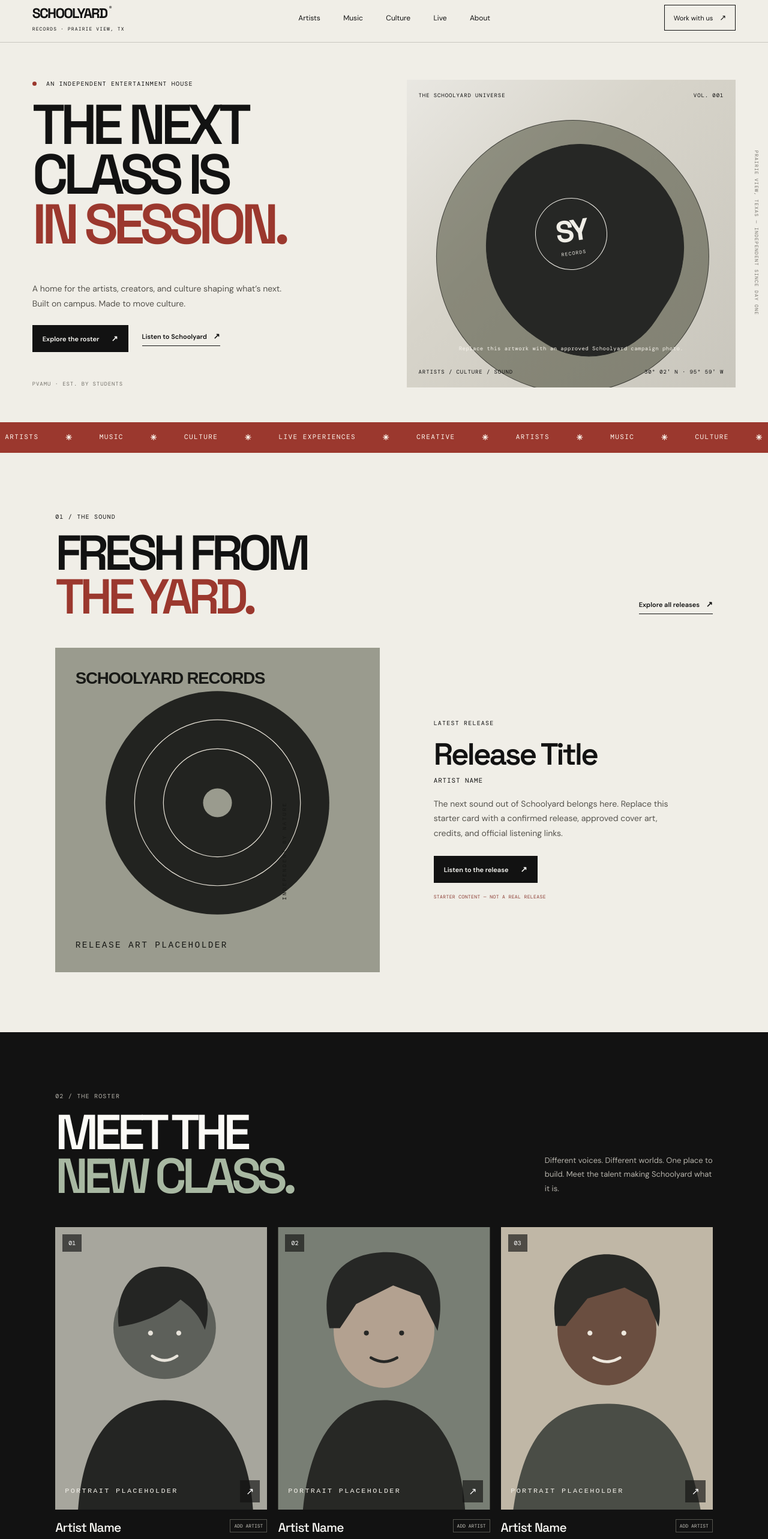
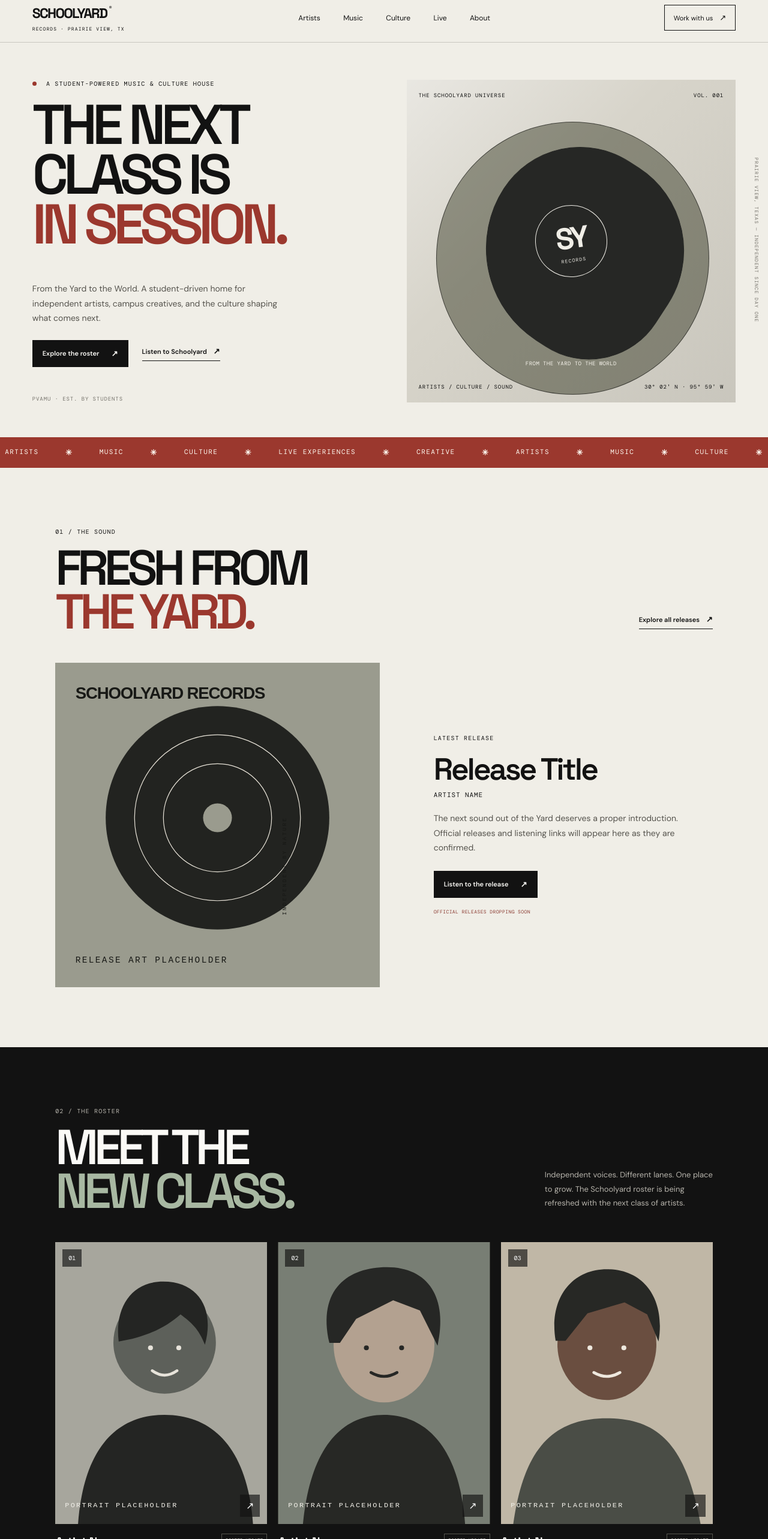
Before and after one commit to schoolyardrecords1876-ship-it/schoolyard-records-site, a Next.js app: page / in a window 1280 px wide. Shown: the part 40-2606 px from the top of the page at 60% size. Built offline with nearby package versions, Linux system fonts and the light colour scheme.

Commit message:
Refresh Schoolyard Records homepage copy and remove stale placeholder notes

```diff
--- a/src/app/page.tsx
+++ b/src/app/page.tsx
@@ -21,20 +21,20 @@ export default function Home() {
 
       <section className="hero" id="home">
         <div className="hero-copy">
-          <p className="eyebrow"><span className="eyebrow-dot" /> AN INDEPENDENT ENTERTAINMENT HOUSE</p>
+          <p className="eyebrow"><span className="eyebrow-dot" /> A STUDENT-POWERED MUSIC & CULTURE HOUSE</p>
           <h1>THE NEXT<br />CLASS IS<br /><em>IN SESSION.</em></h1>
           <div className="hero-bottom">
-            <p>A home for the artists, creators, and culture shaping what’s next. Built on campus. Made to move culture.</p>
+            <p>From the Yard to the World. A student-driven home for independent artists, campus creatives, and the culture shaping what comes next.</p>
             <div className="hero-actions"><a className="button button-light" href="#artists">Explore the roster <Arrow /></a><a className="text-link" href="#music">Listen to Schoolyard <Arrow /></a></div>
           </div>
           <span className="hero-index">PVAMU · EST. BY STUDENTS</span>
         </div>
-        <div className="hero-art" role="img" aria-label="Abstract black and ivory editorial artwork placeholder for Schoolyard artist photography">
+        <div className="hero-art" role="img" aria-label="Schoolyard Records graphic artwork in a vibrant editorial style">
           <div className="hero-art-top"><span>THE SCHOOLYARD UNIVERSE</span><span>VOL. 001</span></div>
           <div className="hero-art-shape shape-one" /><div className="hero-art-shape shape-two" />
           <div className="hero-art-stamp">SY<br /><small>RECORDS</small></div>
           <div className="hero-art-bottom"><span>ARTISTS / CULTURE / SOUND</span><span>30° 02′ N · 95° 59′ W</span></div>
-          <p className="asset-note">Replace this artwork with an approved Schoolyard campaign photo.</p>
+          <p className="asset-note">FROM THE YARD TO THE WORLD</p>
         </div>
         <div className="hero-vertical">PRAIRIE VIEW, TEXAS — INDEPENDENT SINCE DAY ONE</div>
       </section>
@@ -45,20 +45,20 @@ export default function Home() {
         <div className="section-heading"><div><p className="eyebrow">01 / THE SOUND</p><h2>FRESH FROM<br /><em>THE YARD.</em></h2></div><a className="text-link dark-link" href="#contact">Explore all releases <Arrow /></a></div>
         <div className="release-feature">
           <div className="release-art"><Image src={releases[0].art} alt="Temporary release artwork placeholder" fill sizes="(max-width: 700px) 90vw, 46vw" /></div>
-          <div className="release-info"><p className="eyebrow">{releases[0].type}</p><h3>{releases[0].title}</h3><p className="release-artist">{releases[0].artist}</p><p className="body-copy">The next sound out of Schoolyard belongs here. Replace this starter card with a confirmed release, approved cover art, credits, and official listening links.</p><a className="button button-dark" href={releases[0].streamingUrl}>Listen to the release <Arrow /></a><span className="content-warning">STARTER CONTENT — NOT A REAL RELEASE</span></div>
+          <div className="release-info"><p className="eyebrow">{releases[0].type}</p><h3>{releases[0].title}</h3><p className="release-artist">{releases[0].artist}</p><p className="body-copy">The next sound out of the Yard deserves a proper introduction. Official releases and listening links will appear here as they are confirmed.</p><a className="button button-dark" href={releases[0].streamingUrl}>Listen to the release <Arrow /></a><span className="content-warning">OFFICIAL RELEASES DROPPING SOON</span></div>
         </div>
       </section>
 
       <section className="artists-section" id="artists">
-        <div className="section artists-inner"><div className="section-heading light-heading"><div><p className="eyebrow">02 / THE ROSTER</p><h2>MEET THE<br /><em>NEW CLASS.</em></h2></div><p className="section-intro">Different voices. Different worlds. One place to build. Meet the talent making Schoolyard what it is.</p></div>
-          <div className="artist-grid">{artists.map((artist, index) => <a className="artist-card" href={artist.href} key={`${artist.name}-${index}`}><div className="artist-image"><Image src={artist.image} alt="Temporary artist portrait placeholder" fill sizes="(max-width: 700px) 88vw, 30vw" /><span className="artist-number">0{index + 1}</span><span className="artist-plus">↗</span></div><div className="artist-meta"><div><h3>{artist.name}</h3><p>{artist.role}</p></div><span className="placeholder-label">ADD ARTIST</span></div></a>)}</div>
-          <div className="roster-foot"><span>THE ROSTER IS ALWAYS GROWING.</span><a href="#contact">Artist submissions <Arrow /></a></div>
+        <div className="section artists-inner"><div className="section-heading light-heading"><div><p className="eyebrow">02 / THE ROSTER</p><h2>MEET THE<br /><em>NEW CLASS.</em></h2></div><p className="section-intro">Independent voices. Different lanes. One place to grow. The Schoolyard roster is being refreshed with the next class of artists.</p></div>
+          <div className="artist-grid">{artists.map((artist, index) => <a className="artist-card" href={artist.href} key={`${artist.name}-${index}`}><div className="artist-image"><Image src={artist.image} alt="Temporary artist portrait placeholder" fill sizes="(max-width: 700px) 88vw, 30vw" /><span className="artist-number">0{index + 1}</span><span className="artist-plus">↗</span></div><div className="artist-meta"><div><h3>{artist.name}</h3><p>{artist.role}</p></div><span className="placeholder-label">ROSTER UPDATE</span></div></a>)}</div>
+          <div className="roster-foot"><span>NEW CLASS. NEW ENERGY. COMING INTO FOCUS.</span><a href="#contact">Artist submissions <Arrow /></a></div>
         </div>
       </section>
 
-      <section className="culture-section section" id="culture"><div className="culture-copy"><p className="eyebrow">03 / MORE THAN MUSIC</p><h2>THIS IS A<br />CULTURE.<br /><em>NOT A PHASE.</em></h2><p className="body-copy">From the studio to the courtyard, Schoolyard makes room for the people moving culture forward. The stories, visuals, and moments behind the music live here.</p><a className="button button-dark" href="#contact">Explore the culture <Arrow /></a></div><div className="culture-panel"><div className="culture-panel-grid"><span>CREATIVE<br />ENERGY</span><span>HBCU<br />ROOTS</span><span>INDEPENDENT<br />SPIRIT</span><span>WHAT&apos;S<br />NEXT</span></div><div className="culture-big-type">MAKE<br />SOMETHING<br /><em>MATTER.</em></div><span className="culture-caption">A CREATIVE COMMUNITY, BUILT TOGETHER.</span></div></section>
+      <section className="culture-section section" id="culture"><div className="culture-copy"><p className="eyebrow">03 / MORE THAN MUSIC</p><h2>THIS IS A<br />CULTURE.<br /><em>NOT A PHASE.</em></h2><p className="body-copy">From the studio to the courtyard, Schoolyard makes room for the people moving culture forward. The stories, visuals, and moments behind the music live here.</p><a className="button button-dark" href="#contact">Explore the culture <Arrow /></a></div><div className="culture-panel culture-panel-vibrant"><div className="culture-panel-grid"><span>CREATIVE<br />ENERGY</span><span>HBCU<br />ROOTS</span><span>INDEPENDENT<br />SPIRIT</span><span>WHAT&apos;S<br />NEXT</span></div><div className="culture-big-type">MAKE<br />SOMETHING<br /><em>MATTER.</em></div><span className="culture-caption">FROM THE YARD TO THE WORLD.</span></div></section>
 
-      <section className="live-section" id="live"><div className="section live-inner"><div className="section-heading"><div><p className="eyebrow">04 / OUT IN THE WORLD</p><h2>SCHOOLYARD<br /><em>LIVE.</em></h2></div><p className="section-intro">The cyphers. The showcases. The moments you had to be there for — and the ones coming next.</p></div><div className="event-card"><div className="event-date"><span>SY</span><strong>LIVE</strong></div><div className="event-info"><p className="eyebrow">UPCOMING / DATE TO BE ANNOUNCED</p><h3>{events[0].title}</h3><p>{events[0].detail}</p><span className="content-warning">ADD CONFIRMED DATE, VENUE, AND TICKET LINK BEFORE PUBLISHING.</span></div><a className="event-arrow" href={events[0].href} aria-label="Ask about Schoolyard Live">↗</a></div></div></section>
+      <section className="live-section" id="live"><div className="section live-inner"><div className="section-heading"><div><p className="eyebrow">04 / OUT IN THE WORLD</p><h2>SCHOOLYARD<br /><em>LIVE.</em></h2></div><p className="section-intro">The cyphers. The showcases. The moments you had to be there for — and the ones coming next.</p></div><div className="event-card"><div className="event-date"><span>SY</span><strong>LIVE</strong></div><div className="event-info"><p className="eyebrow">UPCOMING / DATE TO BE ANNOUNCED</p><h3>{events[0].title}</h3><p>{events[0].detail}</p><span className="content-warning">FOLLOW SCHOOLYARD FOR ANNOUNCEMENTS AND CONFIRMED DETAILS.</span></div><a className="event-arrow" href={events[0].href} aria-label="Ask about Schoolyard Live">↗</a></div></div></section>
 
       <section className="about-section section" id="about"><p className="eyebrow">05 / WHO WE ARE</p><h2>BUILT ON CAMPUS.<br /><em>MADE FOR WHAT’S NEXT.</em></h2><div className="about-bottom"><p>Schoolyard Records is a student-driven music and creative platform rooted in Prairie View, Texas. We bring artists, storytellers, and makers together to create opportunities and build something that lasts beyond the campus.</p><div className="about-aside"><span>INDEPENDENT BY NATURE.</span><span>COLLEGIATE BY ORIGIN.</span><span>CULTURE BY DESIGN.</span></div></div></section>
 
```
